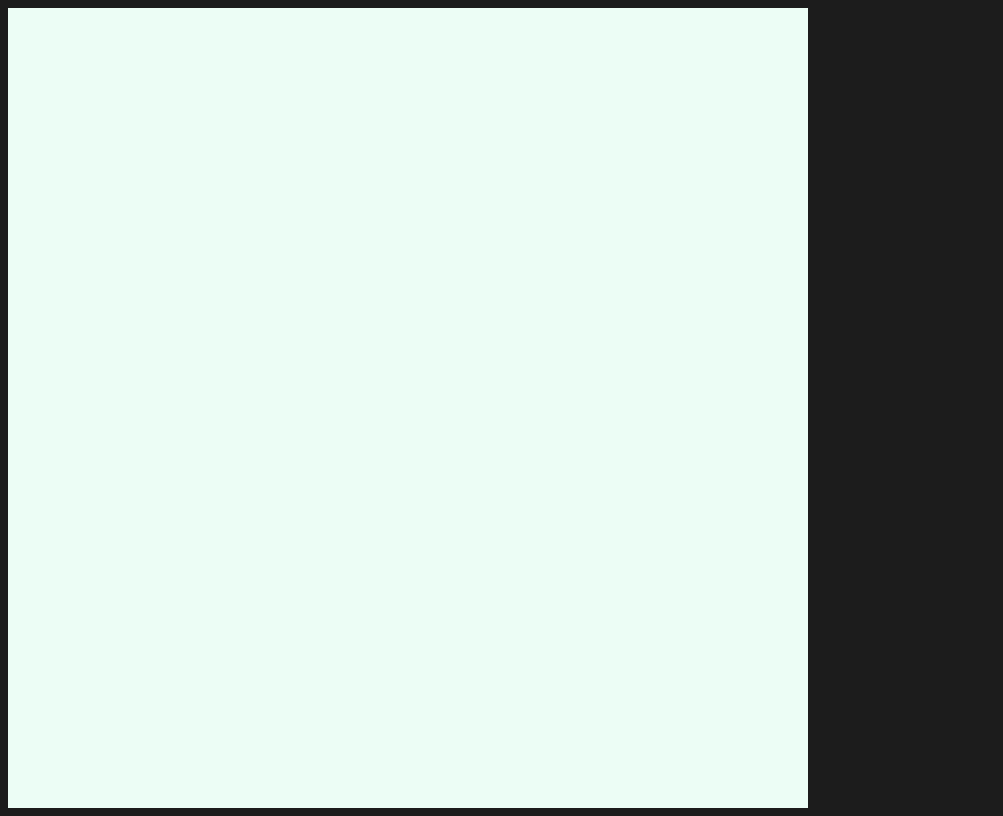
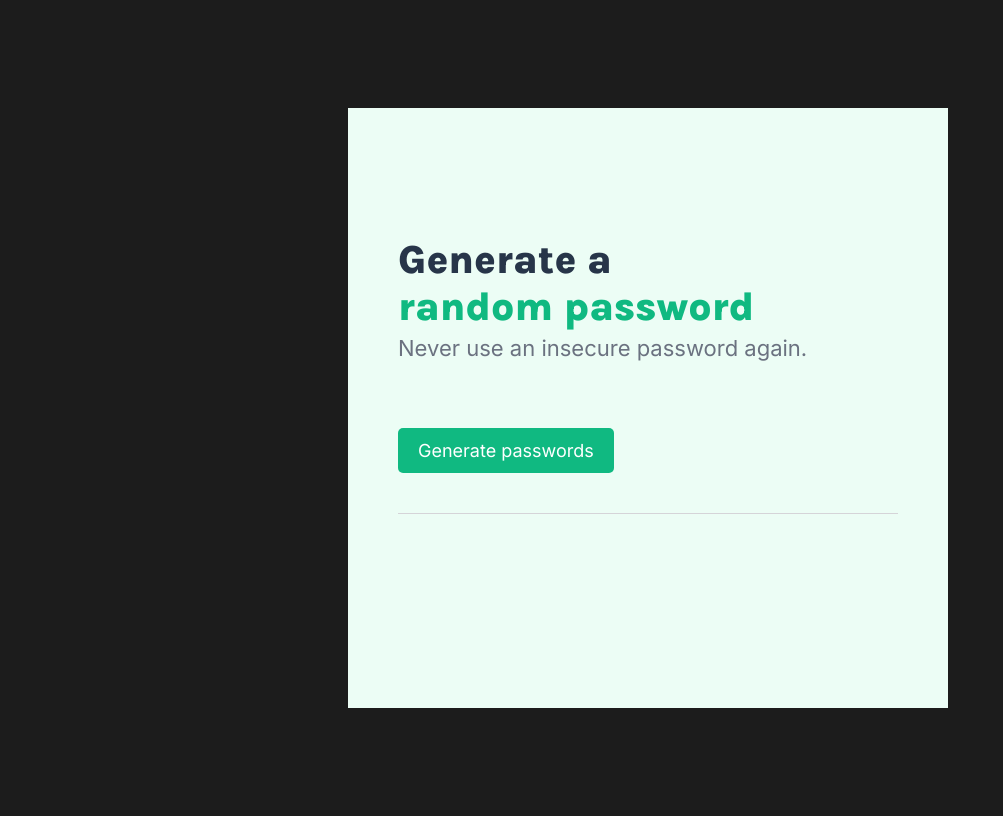
Before and after one commit to JoelCreate/Password-Generator, a plain HTML site: page index.html in a window 1280 px wide. Shown: the whole page, without its empty margins (0-1003 px from the left). Drawn offline with Linux system fonts and the light colour scheme.

Commit message:
Adding content  and styling up to button

```diff
--- a/index.html
+++ b/index.html
@@ -6,7 +6,14 @@
     </head>
     <body>
         <div id="container">
+            <div id="content">
+                <h1 id="lineOne">Generate a</h1>
+                <h1 id="lineTwo">random password</h1>
+                <h2>Never use an insecure password again.</h2>
 
+                <button class="btn">Generate passwords</button>
+                <hr id="line"></div>
+            </div>
         </div>
 
         <script src="scripts.js"></script>
--- a/styles.css
+++ b/styles.css
@@ -5,16 +5,55 @@ body {
     background: #1C1C1C;
     font-family: 'Inter', sans-serif;
     display: flex;
+    width: 100vw;
+    height: 800px;
+    overflow: hidden;
+    align-items: center;
+    justify-content: center;
 }
 
 #container {
     background: #ECFDF5;
-    width: 800px;
-    height: 800px;
-    justify-content: center;
+    width: 600px;
+    height: 600px;
+}
+
+#content{
+    padding: 115px 50px;
+    line-height: .5;
 }
 
 h1 {
     font-family: 'Karla', sans-serif;
     color: #273549;
+    font-size: 40px;
 }
+
+h2 {
+    color: #6B7280;
+    font-weight: 400;
+    font-size: 22px;
+}
+
+#lineTwo {
+    color: #10B981;
+}
+
+.btn {
+    margin-top: 55px;
+    color: #fff;
+    background: #10B981;
+    font-family: 'Inter', sans-serif;
+    border: none;
+    font-size: 18px;
+    border-radius: 5px;
+    padding: 12px 20px;
+}
+
+#line {
+    background: #D5D4D8;
+    border: none;
+    height: 1px;
+    width: 100%;
+    margin: 40px auto;
+}
```
